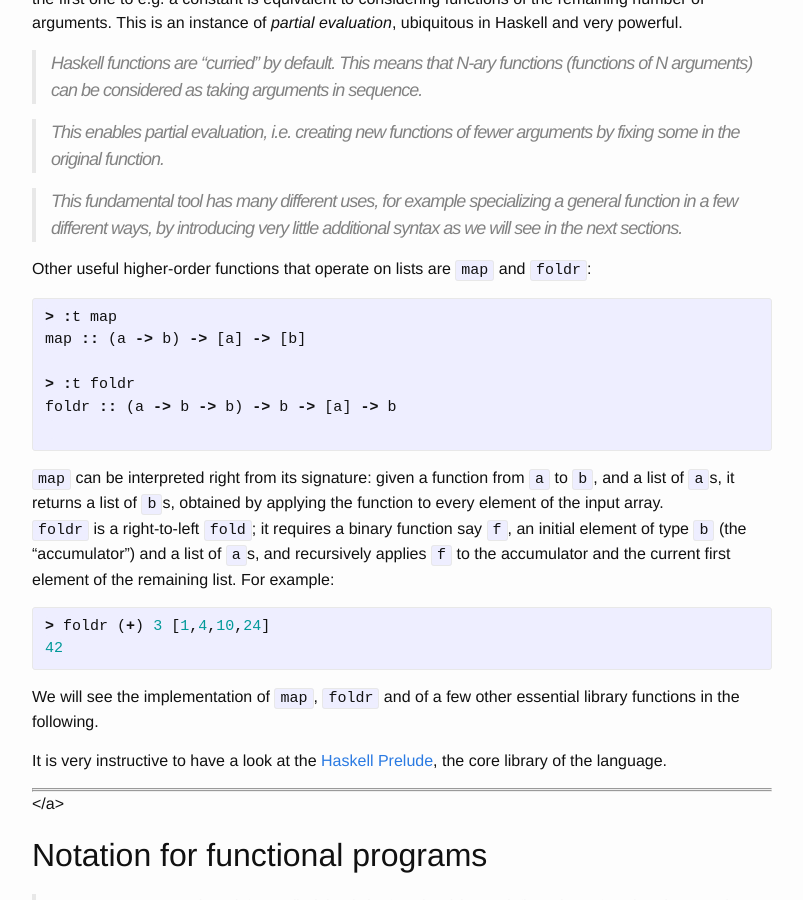
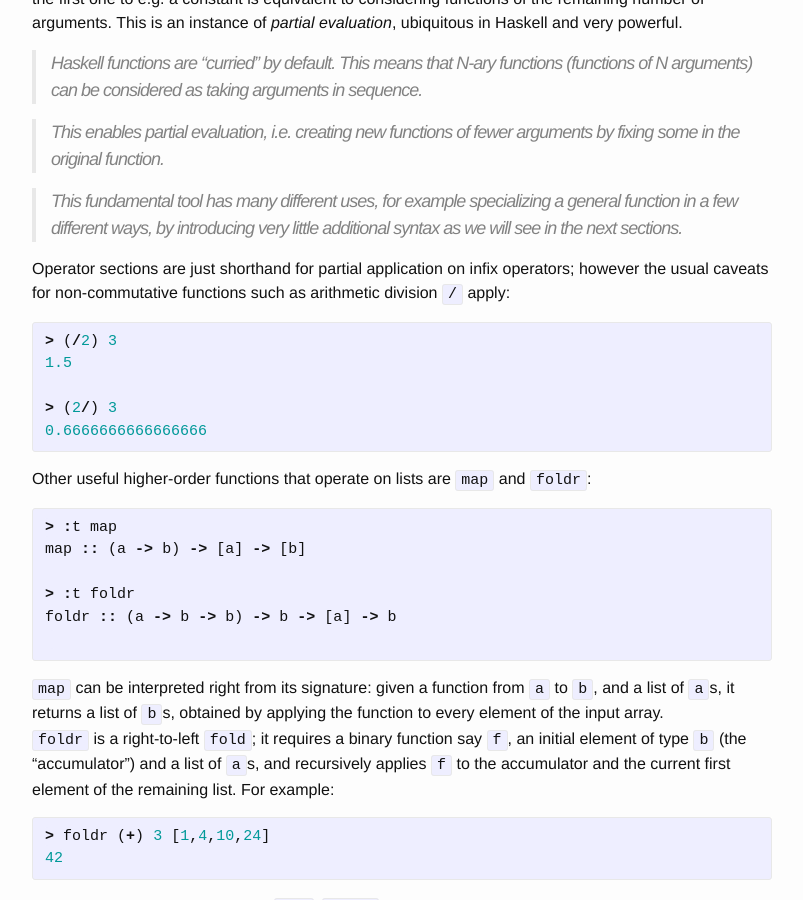
Before and after one commit to ocramz/ocramz.github.io, a Jekyll site: the page built from _posts/2015-08-21-haskell-tut-v1.markdown, in a window 1280 px wide and 900 px high, scrolled down 3758 px. Shown: the whole window, without its empty margins (238-1041 px from the left). Built offline with Jekyll 4.4.1, drawn with Linux system fonts in a browser that asks for light colours; Markdown is read by kramdown in place of the engine named in the settings; formulas are drawn with MathJax 3.

Commit message:
blog update

```diff
--- a/_posts/2015-08-21-haskell-tut-v1.markdown
+++ b/_posts/2015-08-21-haskell-tut-v1.markdown
@@ -165,6 +165,17 @@ The arithmetic sum `(+)` and equality comparison `(==)` functions require two pa
 > This enables _partial evaluation_, i.e. creating new functions of fewer arguments by fixing some in the original function.
 
 > This fundamental tool has many different uses, for example specializing a general function in a few different ways, by introducing very little additional syntax as we will see in the next sections.
+
+Operator sections are just shorthand for partial application on infix operators; however the usual caveats for non-commutative functions such as arithmetic division `/` apply:
+
+{% highlight haskell %}
+> (/2) 3
+1.5
+
+> (2/) 3
+0.6666666666666666
+{% endhighlight %}
+
 
 
 Other useful higher-order functions that operate on lists are `map` and `foldr`:
```
Also changed, not shown: 2 other files.
